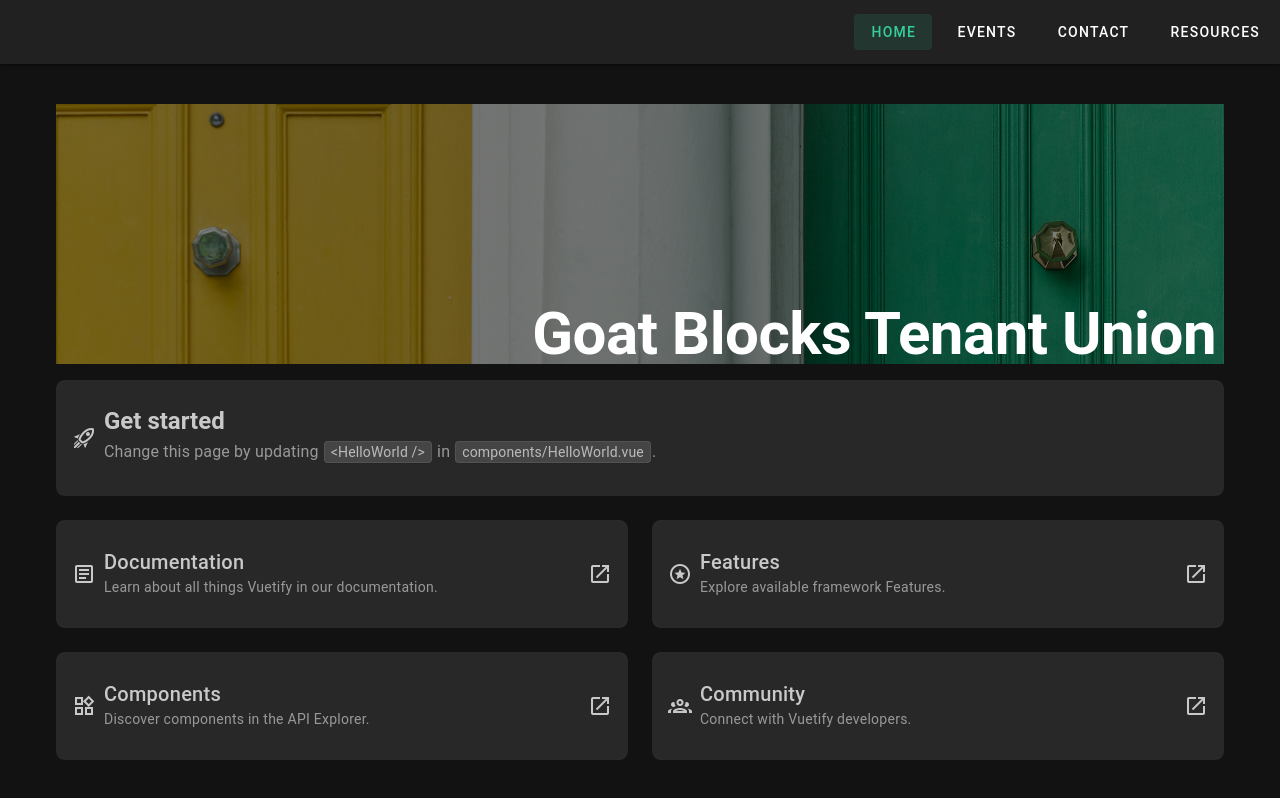
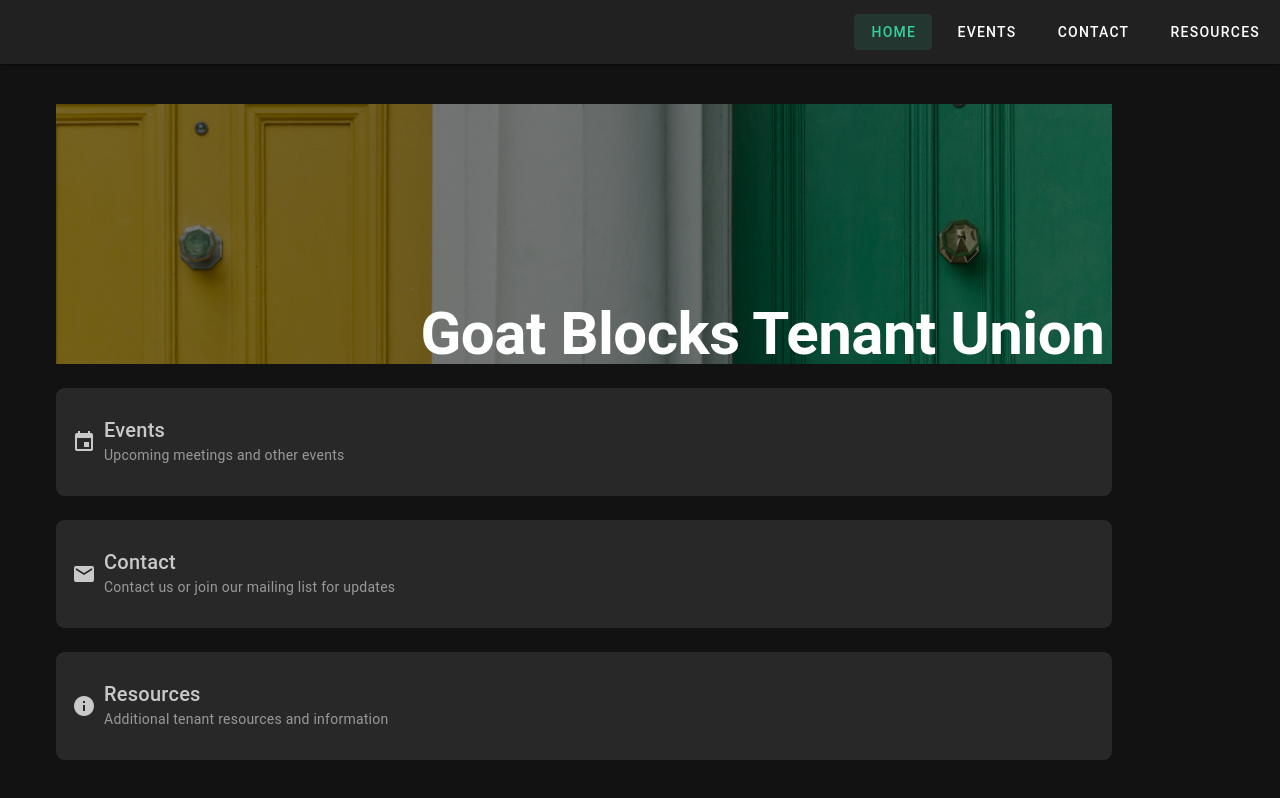
Before and after one commit to valerievozza/goat-blocks-tenant-union, a Vue app: page / in a window 1280 px wide. Built offline with nearby package versions, Linux system fonts and the light colour scheme; a small style sheet from the web is missing.

Commit message:
update main page links

```diff
--- a/src/components/HelloWorld.vue
+++ b/src/components/HelloWorld.vue
@@ -2,7 +2,7 @@
   <v-container class="fill-height" max-width="1200">
     <div>
       <v-img
-        class="mb-4"
+        class="mb-6"
         cover
         gradient="to top, rgba(0,0,0,.5), rgba(0,0,0,.5)"
         height="260"
@@ -14,44 +14,15 @@
         </div>
       </v-img>
       <v-row>
-        <v-col cols="12">
+        <v-col v-for="link in links" :key="link.route" cols="12">
           <v-card
             class="py-4"
             color="surface-variant"
-            prepend-icon="mdi-rocket-launch-outline"
-            rounded="lg"
-            variant="tonal"
-          >
-            <template #image>
-              <v-img position="top right" />
-            </template>
-
-            <template #title>
-              <h2 class="text-h5 font-weight-bold">
-                Get started
-              </h2>
-            </template>
-
-            <template #subtitle>
-              <div class="text-subtitle-1">
-                Change this page by updating <v-kbd>{{ `<HelloWorld />` }}</v-kbd> in <v-kbd>components/HelloWorld.vue</v-kbd>.
-              </div>
-            </template>
-          </v-card>
-        </v-col>
-
-        <v-col v-for="link in links" :key="link.href" cols="6">
-          <v-card
-            append-icon="mdi-open-in-new"
-            class="py-4"
-            color="surface-variant"
-            :href="link.href"
             :prepend-icon="link.icon"
-            rel="noopener noreferrer"
             rounded="lg"
             :subtitle="link.subtitle"
-            target="_blank"
             :title="link.title"
+            :to="link.route"
             variant="tonal"
           />
         </v-col>
@@ -63,28 +34,22 @@
 <script setup lang="ts">
   const links = [
     {
-      href: 'https://vuetifyjs.com/',
-      icon: 'mdi-text-box-outline',
-      subtitle: 'Learn about all things Vuetify in our documentation.',
-      title: 'Documentation',
+      route: '/Events',
+      icon: 'mdi-calendar',
+      subtitle: 'Upcoming meetings and other events',
+      title: 'Events',
     },
     {
-      href: 'https://vuetifyjs.com/introduction/why-vuetify/#feature-guides',
-      icon: 'mdi-star-circle-outline',
-      subtitle: 'Explore available framework Features.',
-      title: 'Features',
+      route: '/Contact',
+      icon: 'mdi-email',
+      subtitle: 'Contact us or join our mailing list for updates',
+      title: 'Contact',
     },
     {
-      href: 'https://vuetifyjs.com/components/all',
-      icon: 'mdi-widgets-outline',
-      subtitle: 'Discover components in the API Explorer.',
-      title: 'Components',
-    },
-    {
-      href: 'https://discord.vuetifyjs.com',
-      icon: 'mdi-account-group-outline',
-      subtitle: 'Connect with Vuetify developers.',
-      title: 'Community',
+      route: '/Resources',
+      icon: 'mdi-information',
+      subtitle: 'Additional tenant resources and information',
+      title: 'Resources',
     },
   ]
 </script>
```
